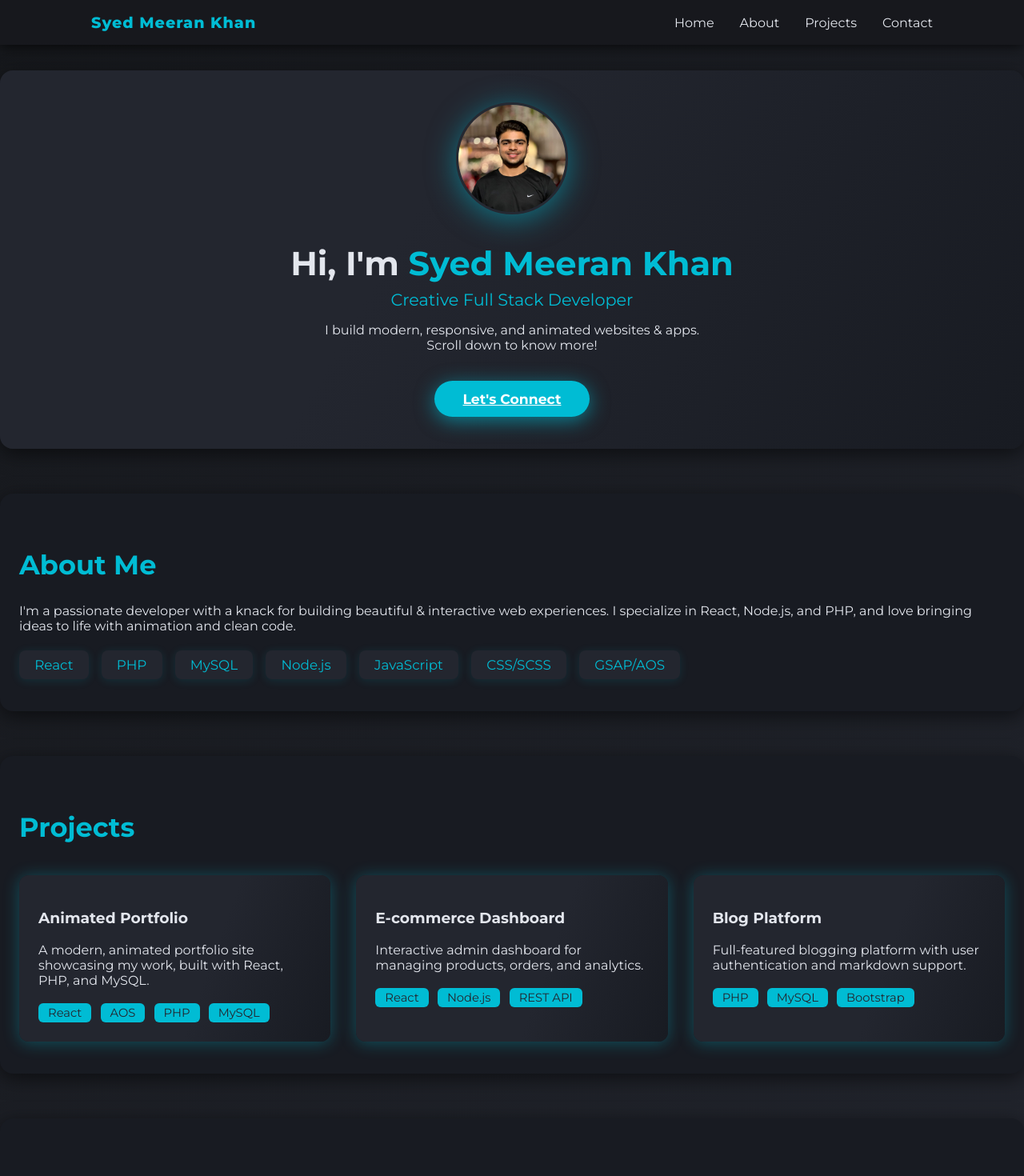
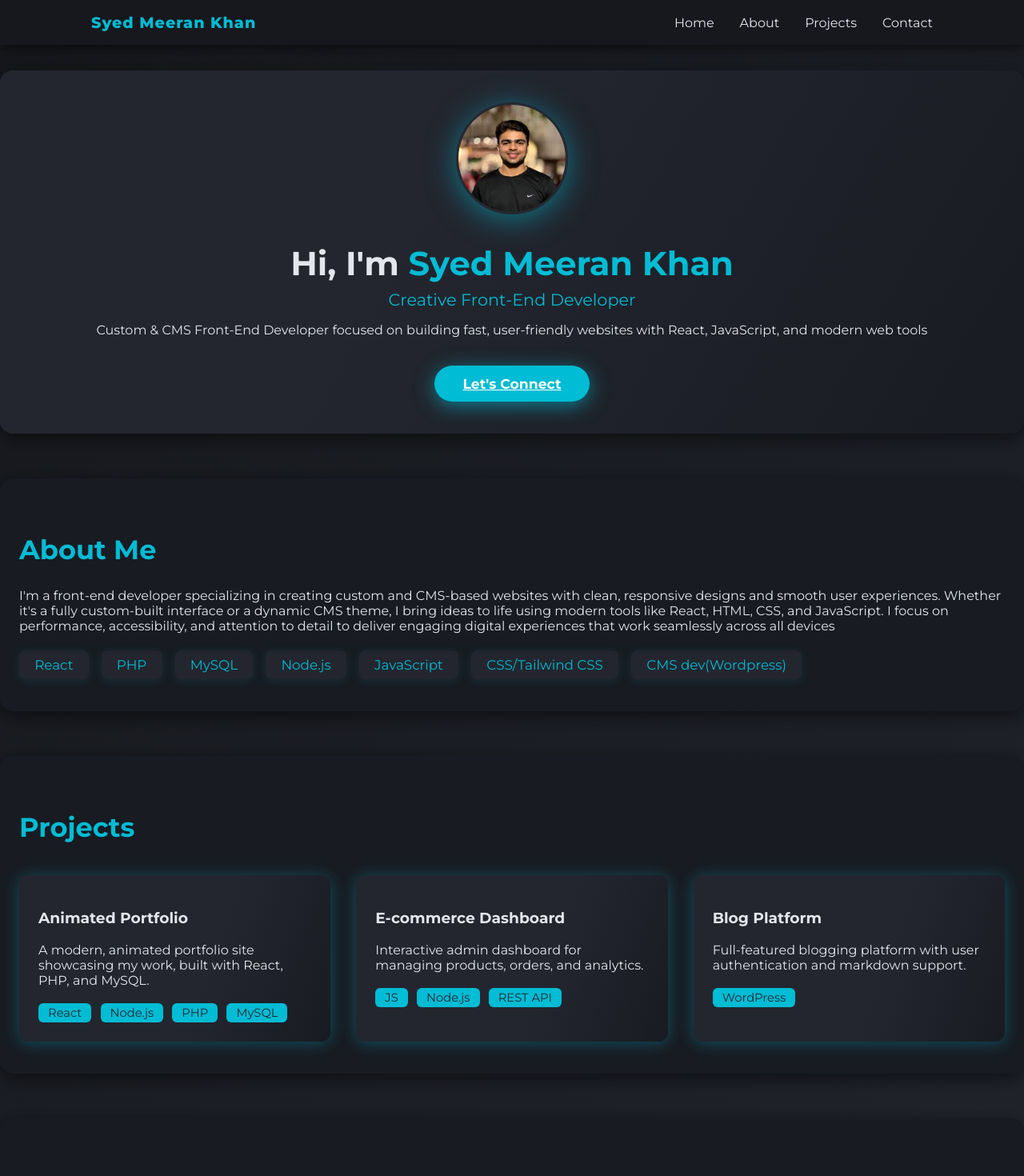
Before and after one commit to SyedMeeranKhan/Portfolio, a React (Vite) app in the folder prot-react-app/: page / in a window 1280 px wide. Shown: the top 1470 px of the page at 80% size. Built offline with nearby package versions, Linux system fonts and the light colour scheme.

Commit message:
Refactoring

```diff
--- a/prot-react-app/src/About.jsx
+++ b/prot-react-app/src/About.jsx
@@ -6,9 +6,7 @@ function About() {
     <section id="about" className="about-section" data-aos="fade-up">
       <h2>About Me</h2>
       <p>
-        I'm a passionate developer with a knack for building beautiful &
-        interactive web experiences. I specialize in React, Node.js, and PHP,
-        and love bringing ideas to life with animation and clean code.
+        I'm a front-end developer specializing in creating custom and CMS-based websites with clean, responsive designs and smooth user experiences. Whether it's a fully custom-built interface or a dynamic CMS theme, I bring ideas to life using modern tools like React, HTML, CSS, and JavaScript. I focus on performance, accessibility, and attention to detail to deliver engaging digital experiences that work seamlessly across all devices
       </p>
       <div className="skills">
         <div>React</div>
@@ -16,8 +14,8 @@ function About() {
         <div>MySQL</div>
         <div>Node.js</div>
         <div>JavaScript</div>
-        <div>CSS/SCSS</div>
-        <div>GSAP/AOS</div>
+        <div>CSS/Tailwind CSS</div>
+        <div>CMS dev(Wordpress)</div>
       </div>
     </section>
   );
--- a/prot-react-app/src/Contact.jsx
+++ b/prot-react-app/src/Contact.jsx
@@ -39,9 +39,9 @@ function Contact() {
         )}
       </form>
       <div className="contact-socials">
-        <a href="mailto:youremail@example.com">Email</a>
-        <a href="https://github.com/yourusername" target="_blank" rel="noopener noreferrer">GitHub</a>
-        <a href="https://linkedin.com/in/yourusername" target="_blank" rel="noopener noreferrer">LinkedIn</a>
+        <a href="mailto:syeddmeerankhan@gamil.com">Email</a>
+        <a href="https://github.com/SyedMeeranKhan" target="_blank" rel="noopener noreferrer">GitHub</a>
+        <a href="https://www.linkedin.com/in/syed-meeran-khan-9b0a56259/" target="_blank" rel="noopener noreferrer">LinkedIn</a>
       </div>
     </section>
   );
--- a/prot-react-app/src/Hero.jsx
+++ b/prot-react-app/src/Hero.jsx
@@ -10,10 +10,9 @@ function Hero() {
         <h1>
           Hi, I'm <span className="highlight">Syed Meeran Khan</span>
         </h1>
-        <h2>Creative Full Stack Developer</h2>
+        <h2>Creative Front-End Developer</h2>
         <p>
-          I build modern, responsive, and animated websites & apps.<br />
-          Scroll down to know more!
+          Custom & CMS Front-End Developer focused on building fast, user-friendly websites with React, JavaScript, and modern web tools
         </p>
         <a href="#contact" className="cta-btn">Let's Connect</a>
       </div>
--- a/prot-react-app/src/Projects.jsx
+++ b/prot-react-app/src/Projects.jsx
@@ -6,19 +6,19 @@ const projects = [
     title: "Animated Portfolio",
     description: "A modern, animated portfolio site showcasing my work, built with React, PHP, and MySQL.",
     link: "#",
-    tags: ["React", "AOS", "PHP", "MySQL"],
+    tags: ["React", "Node.js", "PHP", "MySQL"],
   },
   {
     title: "E-commerce Dashboard",
     description: "Interactive admin dashboard for managing products, orders, and analytics.",
     link: "#",
-    tags: ["React", "Node.js", "REST API"],
+    tags: ["JS", "Node.js", "REST API"],
   },
   {
     title: "Blog Platform",
     description: "Full-featured blogging platform with user authentication and markdown support.",
-    link: "#",
-    tags: ["PHP", "MySQL", "Bootstrap"],
+    link: "https://www.beingguru.com/",
+    tags: ["WordPress"],
   },
 ];
 
```
